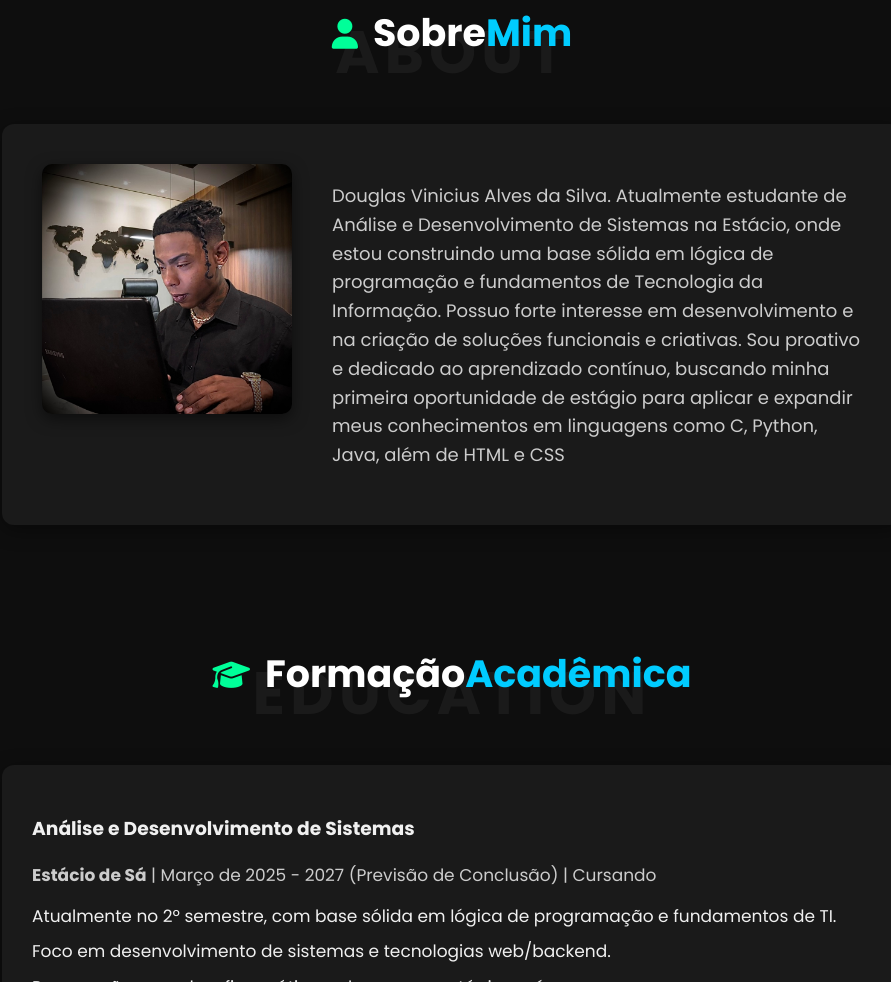
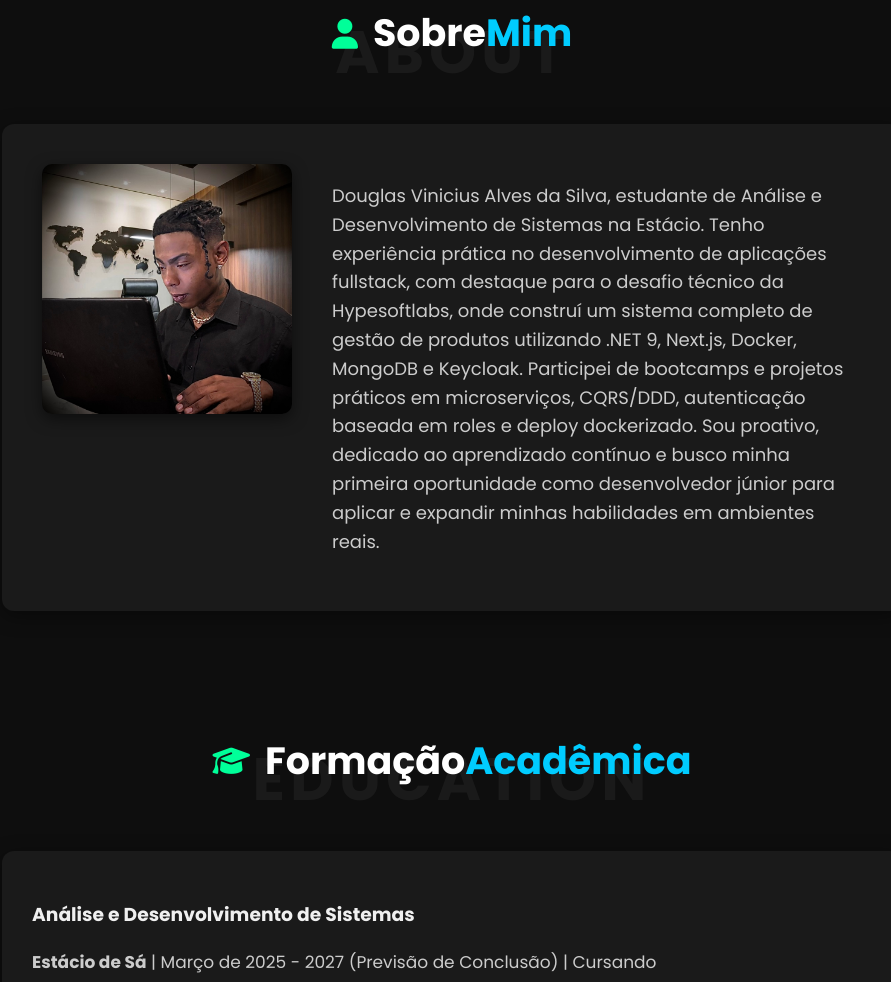
Before and after one commit to ViniciusVivet/portfolio-pessoal-dev, a plain HTML site: page index.html in a window 1280 px wide. Shown: the part 856-1838 px from the top of the page, without its empty margins (188-1079 px from the left). Drawn offline with Linux system fonts and the light colour scheme; no server answers; animation ran at ten frames a second.

Commit message:
Update: bio

```diff
--- a/index.html
+++ b/index.html
@@ -1974,7 +1974,7 @@
             <img src="Site/fotos/F112290A-13CB-4717-AEDB-707A2F8C4C0C.JPEG" alt="Foto de Perfil de Douglas Vinicius" loading="lazy" width="250" height="250">
         </div>
         <div class="about-text">
-            <p>Douglas Vinicius Alves da Silva. Atualmente estudante de Análise e Desenvolvimento de Sistemas na Estácio, onde estou construindo uma base sólida em lógica de programação e fundamentos de Tecnologia da Informação. Possuo forte interesse em desenvolvimento e na criação de soluções funcionais e criativas. Sou proativo e dedicado ao aprendizado contínuo, buscando minha primeira oportunidade de estágio para aplicar e expandir meus conhecimentos em linguagens como C, Python, Java, além de HTML e CSS</p>
+            <p>Douglas Vinicius Alves da Silva, estudante de Análise e Desenvolvimento de Sistemas na Estácio. Tenho experiência prática no desenvolvimento de aplicações fullstack, com destaque para o desafio técnico da Hypesoftlabs, onde construí um sistema completo de gestão de produtos utilizando .NET 9, Next.js, Docker, MongoDB e Keycloak. Participei de bootcamps e projetos práticos em microserviços, CQRS/DDD, autenticação baseada em roles e deploy dockerizado. Sou proativo, dedicado ao aprendizado contínuo e busco minha primeira oportunidade como desenvolvedor júnior para aplicar e expandir minhas habilidades em ambientes reais.</p>
         </div>
     </div>
   </section>
```
